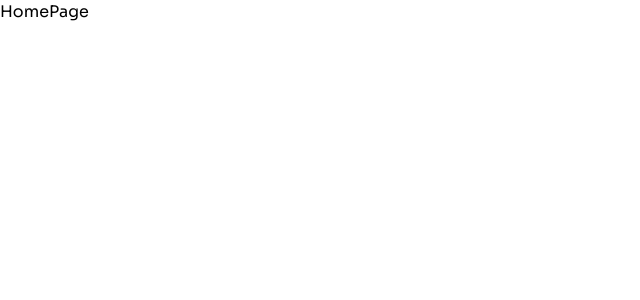
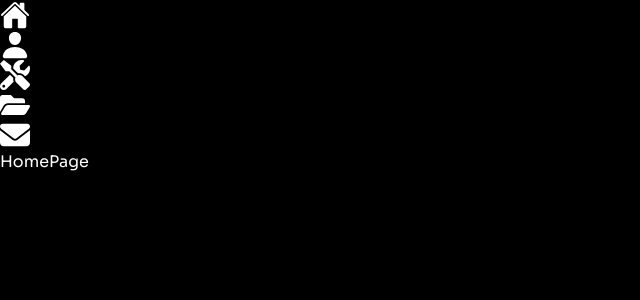
Before and after one commit to sarkhailstorm/personal-portfolio, a Next.js app: page / in a window 1280 px wide. Shown: the top 300 px of the page, without its empty margins (0-640 px from the left). Built offline with nearby package versions, Linux system fonts and the light colour scheme.

Commit message:
Add react icons.

```diff
--- a/src/app/layout.tsx
+++ b/src/app/layout.tsx
@@ -1,6 +1,7 @@
 import type { Metadata } from "next";
 import { Sora } from "next/font/google";
 import "./globals.css";
+import Navbar from "@/components/Navbar";
 
 const font = Sora({
   weight: ["100", "200", "300", "400", "500", "600", "700", "800"],
@@ -19,7 +20,10 @@ export default function RootLayout({
 }>) {
   return (
     <html lang="en">
-      <body className={font.className}>{children}</body>
+      <body className={`${font.className} bg-black overflow-hidden text-white`}>
+        <Navbar />
+        {children}
+      </body>
     </html>
   );
 }
--- a/src/components/Navbar.tsx
+++ b/src/components/Navbar.tsx
@@ -1,9 +1,31 @@
-import React from 'react'
+import Link from "next/link";
+import React from "react";
+import { IoHome } from "react-icons/io5";
+import { IoPerson } from "react-icons/io5";
+import { FaTools } from "react-icons/fa";
+import { FaFolderOpen } from "react-icons/fa";
+import { FaEnvelope } from "react-icons/fa6";
 
 const Navbar = () => {
   return (
-    <div>Navbar</div>
-  )
-}
+    <nav className="text-3xl">
+      <Link href="/">
+        <IoHome />
+      </Link>
+      <Link href="/services">
+        <IoPerson />
+      </Link>
+      <Link href="/skills">
+        <FaTools />
+      </Link>
+      <Link href="/projects">
+        <FaFolderOpen />
+      </Link>
+      <Link href="/contact">
+        <FaEnvelope />
+      </Link>
+    </nav>
+  );
+};
 
-export default Navbar
+export default Navbar;
```
